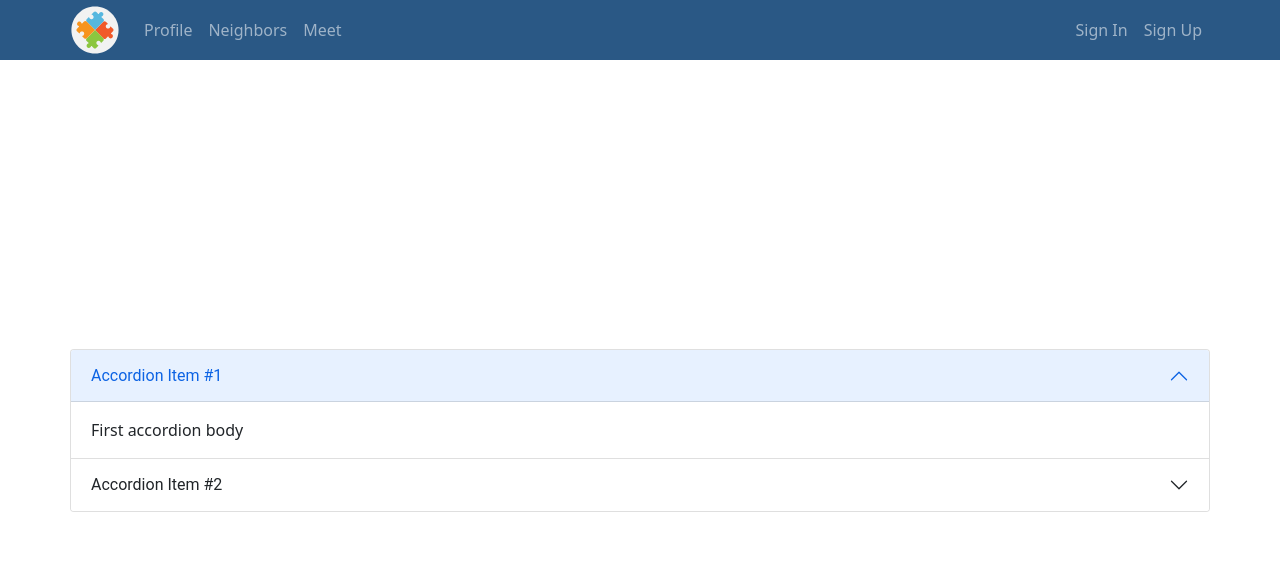
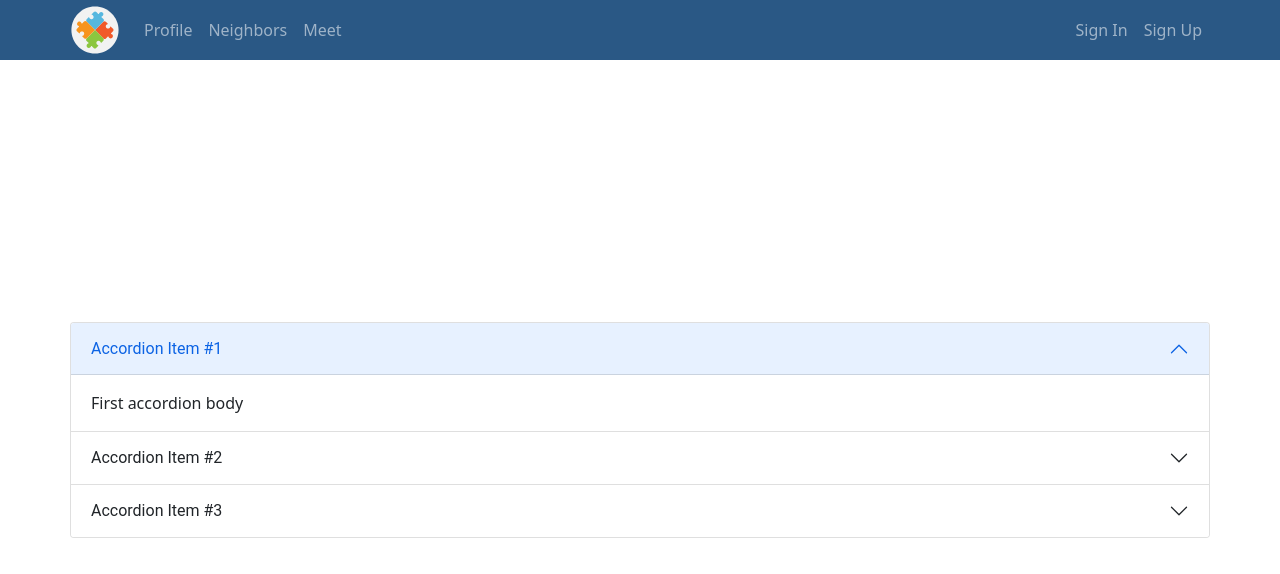
Before and after one commit to ReCoded-Org/capstone-turkey-love-thy-neighbour, a React (Create React App) app: page / in a window 1280 px wide. Shown: the top 574 px of the page. Built offline with nearby package versions, Linux system fonts and the light colour scheme.

Commit message:
Add started code for the social proof

```diff
--- a/src/containers/Home/SocialProof/index.jsx
+++ b/src/containers/Home/SocialProof/index.jsx
@@ -6,7 +6,7 @@ import Accordion from "react-bootstrap/Accordion";
 function SocialProof() {
   return (
     <section className="social-proof-section container-fluid">
-      <Container className="social-proof-content-container d-flex flex-column justify-content-center">
+      <Container className="social-proof-content-container d-flex flex-column justify-content-around">
         <Accordion defaultActiveKey="0">
           <Accordion.Item eventKey="0">
             <Accordion.Header>Accordion Item #1</Accordion.Header>
@@ -16,6 +16,10 @@ function SocialProof() {
             <Accordion.Header>Accordion Item #2</Accordion.Header>
             <Accordion.Body>Second accordion body</Accordion.Body>
           </Accordion.Item>
+          <Accordion.Item eventKey="2">
+            <Accordion.Header>Accordion Item #3</Accordion.Header>
+            <Accordion.Body>Third accordion body</Accordion.Body>
+          </Accordion.Item>
         </Accordion>
       </Container>
     </section>
```
